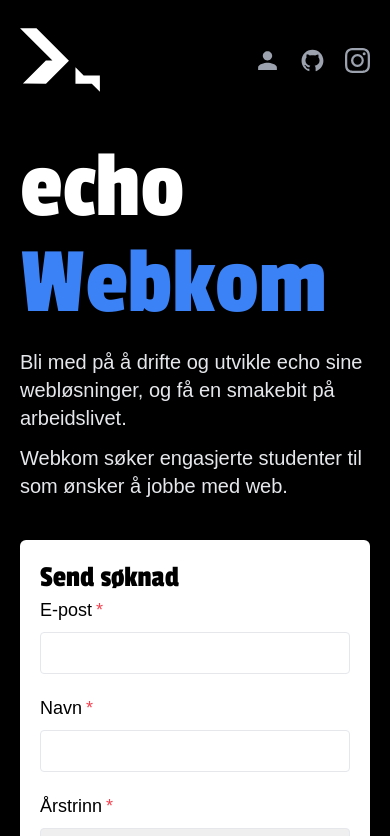
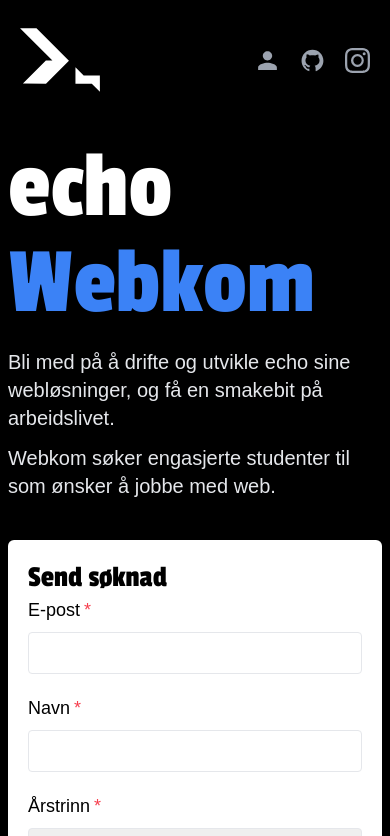
Before and after one commit to echo-webkom/echo-webkom.no, a Next.js app: page / in a window 390 px wide. Shown: the top 836 px of the page. Built offline with nearby package versions, Linux system fonts and the light colour scheme.

Commit message:
:fire: Removed redundant import

```diff
--- a/src/components/form/index.tsx
+++ b/src/components/form/index.tsx
@@ -1,11 +1,10 @@
-import Header from "../header/header";
 import { Toaster, toast } from "react-hot-toast";
 import { SubmitHandler, useForm } from "react-hook-form";
 import FormSection from "./form-section";
 import FormLabel from "./form-label";
 import { useEffect } from "react";
 import { ErrorMessage } from "@hookform/error-message";
-import { ApplicationAPI, FormValues } from "../../lib/api/application";
+import { FormValues } from "../../lib/api/application";
 import { Degree } from "../../lib/types";
 
 const Form = () => {
--- a/src/pages/index.tsx
+++ b/src/pages/index.tsx
@@ -10,7 +10,7 @@
     <>
       <Header />
 
-      <div className="grid grid-cols-1 lg:grid-cols-2 px-5 md:px-10 mt-5 gap-10 lg:gap-3 mb-10">
+      <div className="grid grid-cols-1 lg:grid-cols-2 px-2 sm:px-5 md:px-10 mt-5 gap-10 lg:gap-3 mb-10">
         {/* LEFT SIDE */}
         <motion.div
           initial={{ opacity: 0, x: -300 }}
```
